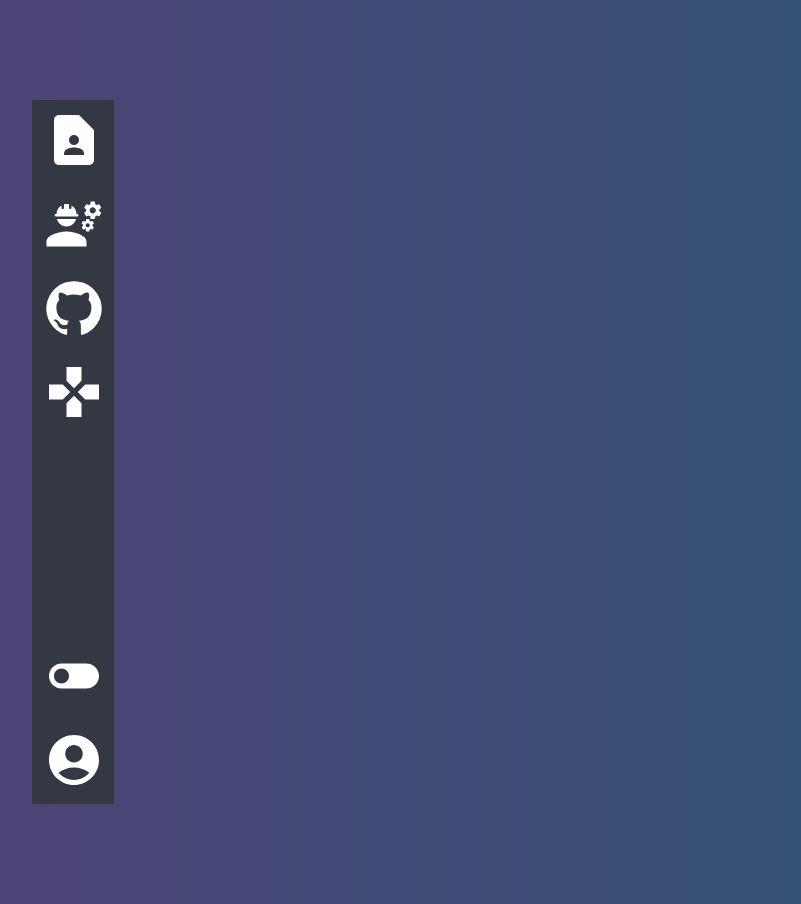
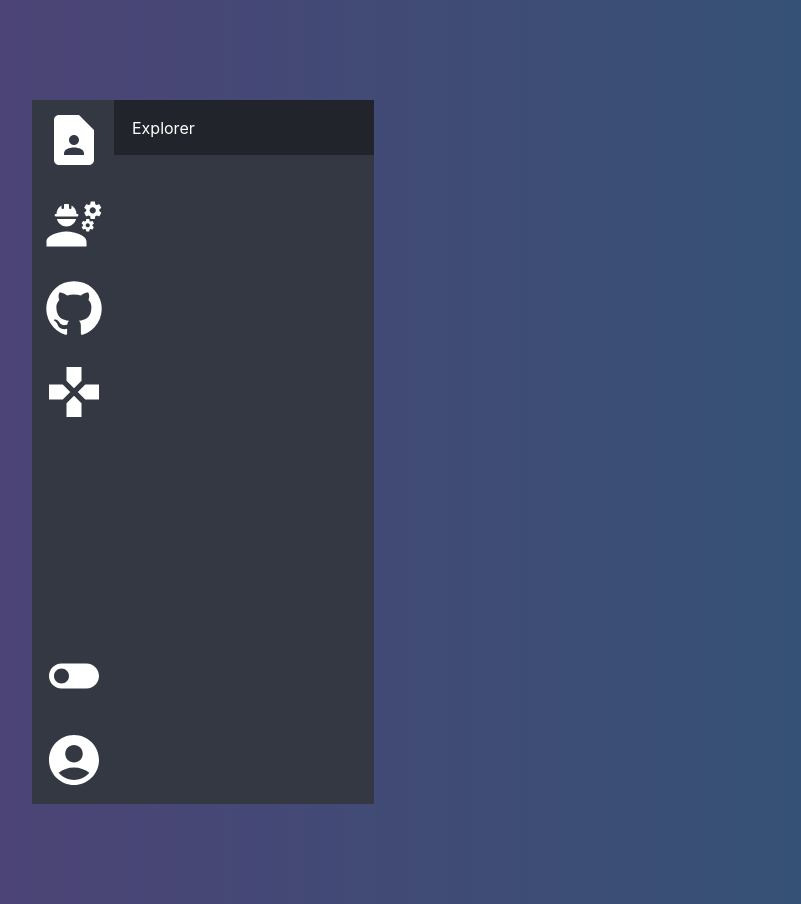
Before and after one commit to ebertm777/vscode-like-bio, a React (Create React App) app: page / in a window 1280 px wide. Shown: the whole page, without its empty margins (68-869 px from the left). Built offline with nearby package versions, Linux system fonts and the light colour scheme.

Commit message:
added title bar

```diff
--- a/src/Components/Sidebars/Sidebars.jsx
+++ b/src/Components/Sidebars/Sidebars.jsx
@@ -16,12 +16,10 @@ const Sidebars = ({ setPageView, setLuminosity, pageView, luminosity }) => {
   const darkIcons = {
     color: "#333842",
     fontSize: "60px",
-
   };
   const lightIcons = {
     color: "#fff",
     fontSize: "60px",
-
   };
   return (
     <>
@@ -38,10 +36,14 @@ const Sidebars = ({ setPageView, setLuminosity, pageView, luminosity }) => {
             />
           </S.Icons>
           <S.Icons isLighty={luminosity === "light"}>
-          <GitHubIcon style={luminosity === "light" ? darkIcons : lightIcons} />
+            <GitHubIcon
+              style={luminosity === "light" ? darkIcons : lightIcons}
+            />
           </S.Icons>
           <S.Icons isLighty={luminosity === "light"}>
-          <GamesIcon style={luminosity === "light" ? darkIcons : lightIcons} />
+            <GamesIcon
+              style={luminosity === "light" ? darkIcons : lightIcons}
+            />
           </S.Icons>
 
           <S.SecondGroup>
@@ -80,7 +82,14 @@ const Sidebars = ({ setPageView, setLuminosity, pageView, luminosity }) => {
         </S.SideContainer>
 
         <S.SideMenu>
+          <S.MakeItColumn>
+            <S.TitleBar>
+              <p className="title-bar-p">Explorer</p>
+            </S.TitleBar>
+            <S.SideOptions>
 
+            </S.SideOptions>
+          </S.MakeItColumn>
         </S.SideMenu>
       </S.MakeItRow>
     </>
--- a/src/Components/Sidebars/styles.js
+++ b/src/Components/Sidebars/styles.js
@@ -42,9 +42,37 @@ export const MakeItRow = styled.div`
   flex-direction: row;
 `;
 
+export const MakeItColumn = styled.div`
+  display: flex;
+  flex-direction: column;
+  height: 100%;
+`;
 
 export const SideMenu = styled.div`
- display: flex;
- flex-direction: column;
- height: 100%;
+  display: flex;
+  flex-direction: column;
+  height: 100%;
 `;
+
+export const TitleBar = styled.section`
+  color: #fff;
+  font-size: 16px;
+  height: 60px;
+  width: 260px;
+  background: #21252b;
+  display: flex;
+  align-items: center;
+  justify-content: flex-start;
+
+  .title-bar-p {
+    margin-left: 18px;
+  }
+`;
+
+export const SideOptions = styled.div`
+  display: flex;
+  flex-direction: column;
+  width: 100%;
+  height: 100%;
+  background: #333842;
+`;
```
Lines whose indentation alone changed are shown as unchanged.
